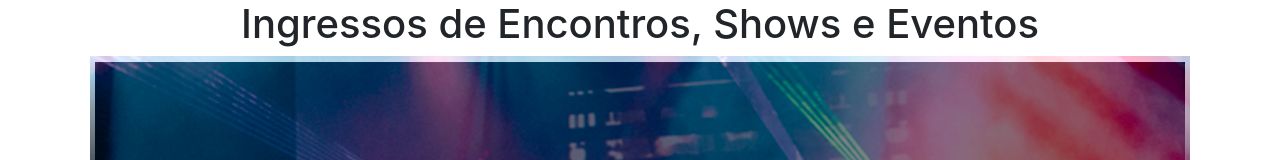
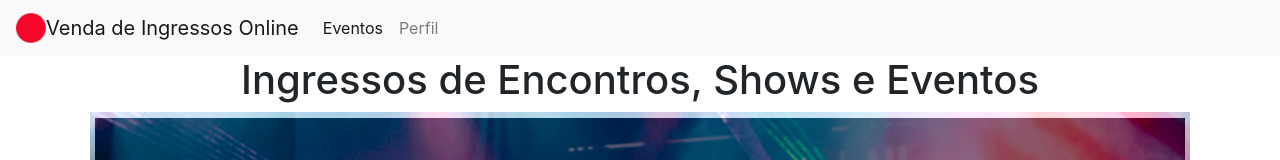
Before and after one commit to roxyfoxoficial/react-plataforma-venda-ingressos, a React (Vite) app: page / in a window 1280 px wide. Shown: the top 160 px of the page. Built offline with nearby package versions, Linux system fonts and the light colour scheme.

Commit message:
criando navbar

```diff
--- a/src/Layout.jsx
+++ b/src/Layout.jsx
@@ -1,11 +1,52 @@
 // eslint-disable-next-line react/prop-types
 export function Layout({ children }) {
+  const groupUser = "user";
+
   return (
     <>
-      <header></header>
-      <main>
-        {children}
-      </main>
+      <nav className="navbar navbar-expand-lg navbar-light bg-light">
+        <a className="navbar-brand" href="#">
+          <img
+            src="/logo.png"
+            width="30"
+            height="30"
+            className="d-inline-block align-top"
+            alt="Titulo"
+          />
+          Venda de Ingressos Online
+        </a>
+        <div className="collapse navbar-collapse" id="navbarNav">
+          <ul className="navbar-nav">
+            <li className="nav-item active">
+              <a className="nav-link" href="/">
+                Eventos
+              </a>
+            </li>
+            {groupUser === "admin" &&
+              (
+                <li className="nav-item">
+                  <a className="nav-link" href="/create-event">
+                    Organizar
+                  </a>
+                </li>
+              )}
+            {(groupUser === null && (
+              <li className="nav-item">
+                <a className="nav-link" href="/signin">
+                  Entrar
+                </a>
+              </li>
+            )) || (
+              <li className="nav-item">
+                <a className="nav-link" href="/profile">
+                  Perfil
+                </a>
+              </li>
+            )}
+          </ul>
+        </div>
+      </nav>
+      <main>{children}</main>
     </>
   );
 }
```
